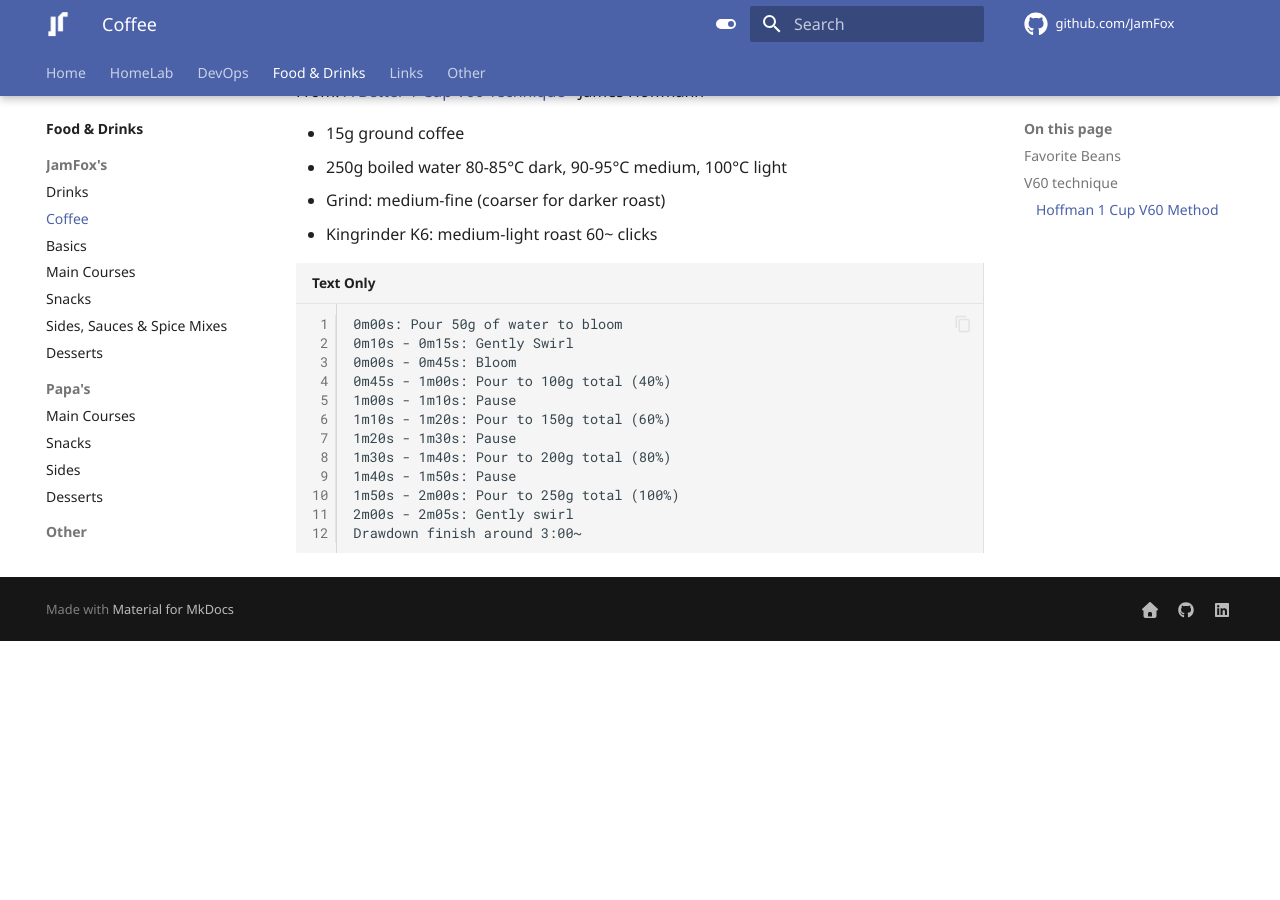
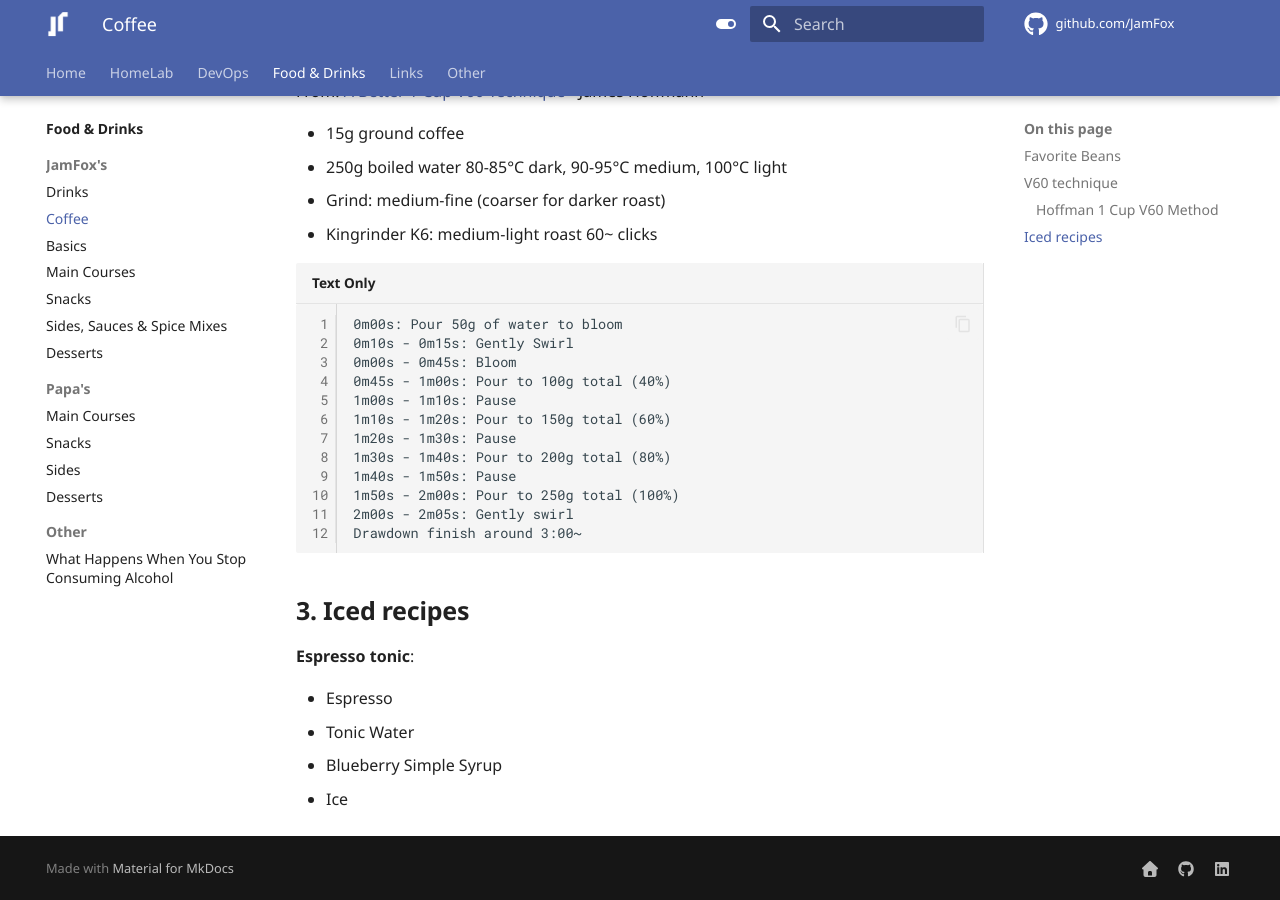
Before and after one commit to JamFox/docs.jamfox.dev, an MkDocs documentation site: the page built from docs/content/food/coffee.md, in a window 1280 px wide and 900 px high, scrolled down 669 px. Built offline with MkDocs 1.6.1 and Material for MkDocs 9.7.7, drawn with Linux system fonts in a browser that asks for light colours; plug-ins that fetch from the network failed and are left out; comment, search, counter and statistics services are not loaded; before the commit the page ends 1310 px from its top, so only the background shows below that.

Commit message:
move coffe recipes from drinks to coffee

````diff
--- a/docs/content/food/coffee.md
+++ b/docs/content/food/coffee.md
@@ -44,3 +44,12 @@ From: [A Better 1 Cup V60 Technique](https://youtu.be/1oB1oDrDkHM) - James Hoffm
 2m00s - 2m05s: Gently swirl
 Drawdown finish around 3:00~
 ```
+
+## Iced recipes
+
+**Espresso tonic**:
+
+- Espresso
+- Tonic Water
+- Blueberry Simple Syrup
+- Ice
````
Also changed, not shown: docs/content/food/drinks.md (+0 -9 lines).
